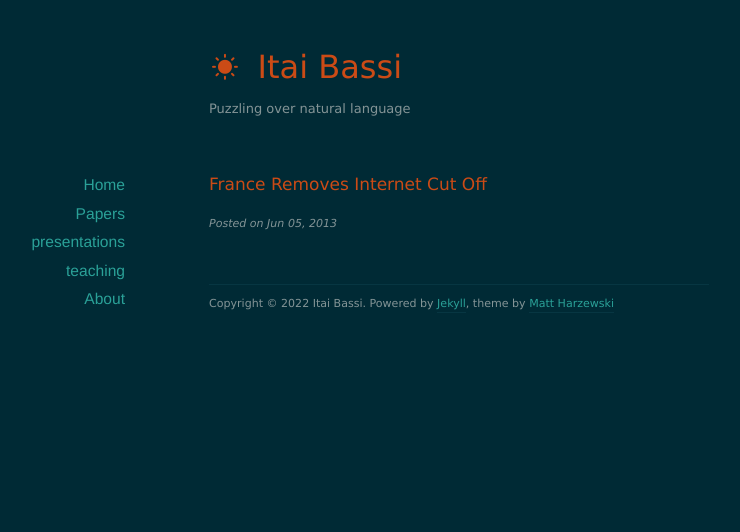
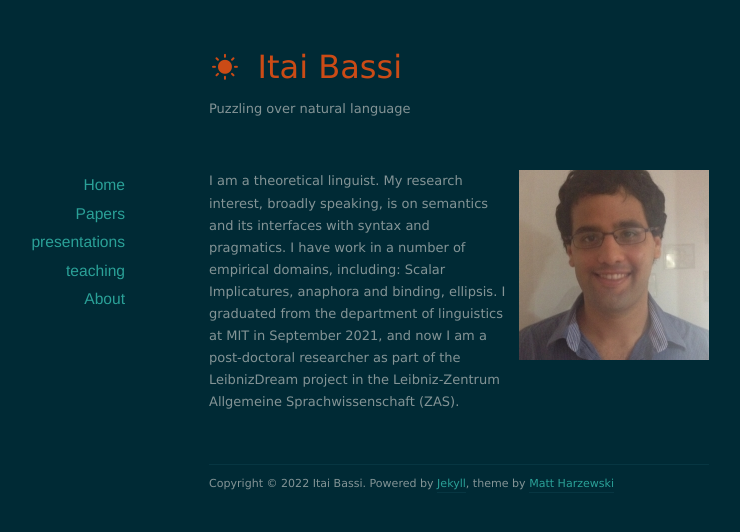
Before and after one commit to itaibassi/itaibassi.github.io, a Jekyll site: the page built from _posts/2013-06-05-france-removes-internet-cut-off.markdown, in a window 1280 px wide. Shown: the top 532 px of the page, without its empty margins (181-921 px from the left). Built offline with Jekyll 4.4.1, drawn with Linux system fonts in a browser that asks for light colours; nearby versions of some CDN libraries; our own code applies the rules of GitHub Pages for plain Markdown files.

Commit message:
Update post.html

```diff
--- a/_layouts/post.html
+++ b/_layouts/post.html
@@ -1,6 +1,21 @@
 ---
 layout: default
+title: About
 ---
+
+
+<img src="/images/nice_photo.jpeg" class="right" />
+I am a theoretical linguist. My research interest, broadly speaking, is on semantics and its interfaces with syntax and pragmatics. I have work in a number of empirical domains, including: Scalar Implicatures, anaphora and binding, ellipsis.
+
+I graduated from the department of linguistics at MIT in September 2021, and now I am a post-doctoral researcher as part of the LeibnizDream project in the Leibniz-Zentrum Allgemeine Sprachwissenschaft (ZAS).
+
+
+
+<!--
+
+~~-
+layout: default
+~~-
 <article class="post">
 
 	{% if page.external-url %}
@@ -17,3 +32,4 @@
 	<p class="meta">Posted on <span class="postdate">{{ page.date | date: "%b %d, %Y" }}</span></p>
 
 </article>
+ -->
```
